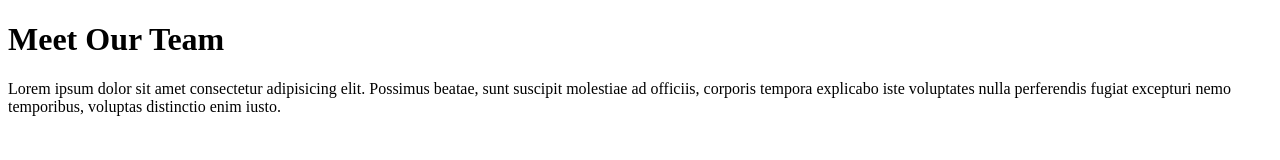
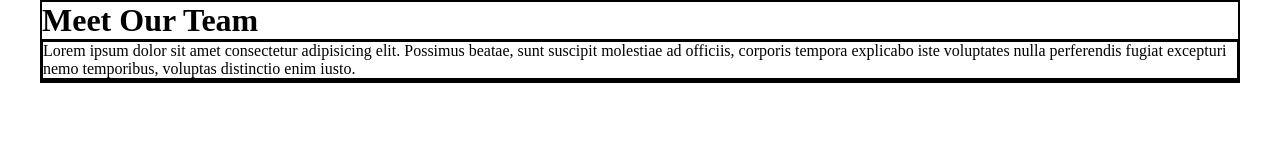
Before and after one commit to andreapanella/html-css-float-cards, a plain HTML site: page index.html in a window 1280 px wide. Drawn offline with Linux system fonts and the light colour scheme; files that its build step writes are made by us from their sources.

Commit message:
linked index.html and style.css

```diff
--- a/css/style.css
+++ b/css/style.css
@@ -12,10 +12,11 @@
     -profession: #D3D7C8;
 }
 
-body {
+.main-container {
     max-width: 1200px;
     margin: auto;
 }
+
 
 
 .debug {
--- a/index.html
+++ b/index.html
@@ -4,6 +4,7 @@
     <meta charset="UTF-8">
     <meta http-equiv="X-UA-Compatible" content="IE=edge">
     <meta name="viewport" content="width=device-width, initial-scale=1.0">
+    <link rel="stylesheet" href="style.css">
     <title>Floating Cards</title>
 </head>
 
```
